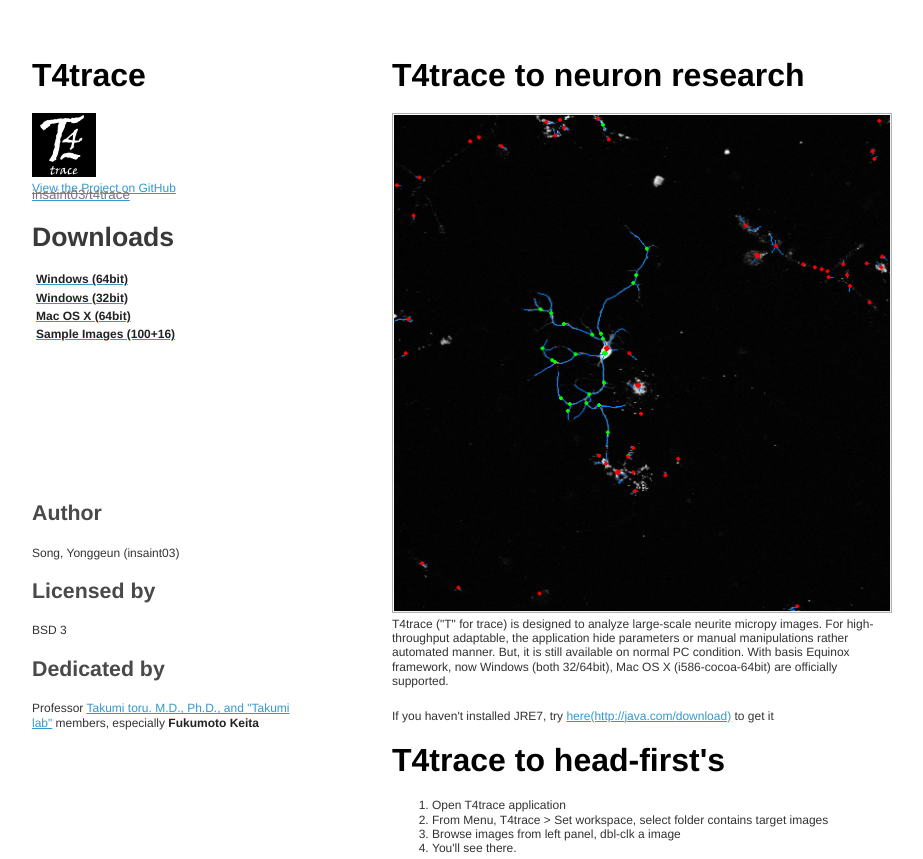
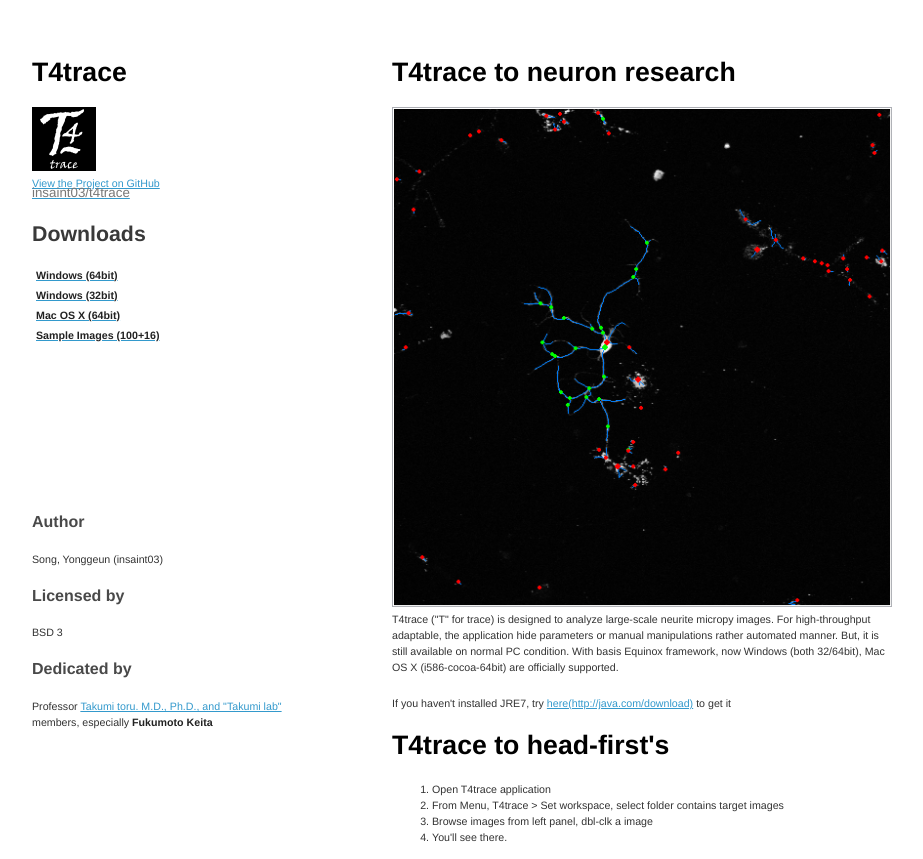
Before and after one commit to insaint03/t4trace, a plain HTML site: page index.html in a window 1280 px wide. Shown: the top 859 px of the page, without its empty margins (178-1101 px from the left). Drawn offline with Linux system fonts and the light colour scheme.

Commit message:
Update styles.css

```diff
--- a/stylesheets/styles.css
+++ b/stylesheets/styles.css
@@ -2,9 +2,9 @@
 
 body {
   padding:50px;
-  font:9pt "Helvetica Neue", Helvetica, Arial, sans-serif;
+  font:8pt "Helvetica Neue", Helvetica, Arial, sans-serif;
   color:#333;
-  line-height: 1.2;
+  line-height: 1.5;
 }
 
 h1, h2, h3, h4, h5, h6 {
@@ -22,16 +22,16 @@
 }
 
 h1 {
-  font-size:24pt;
+  font-size:20pt;
 }
 
 h2 {
-  font-size: 20pt;
+  font-size: 16pt;
   color:#393939;
 }
 
 h3, h4, h5, h6 {
-  font-size: 16pt;
+  font-size: 12pt;
   font-weight: bold;
   color:#494949;
 }
@@ -63,7 +63,7 @@
 code, pre {
   font-family:Monaco, Bitstream Vera Sans Mono, Lucida Console, Terminal;
   color:#333;
-  font-size:12px;
+  font-size:8px;
 }
 
 pre {
```
